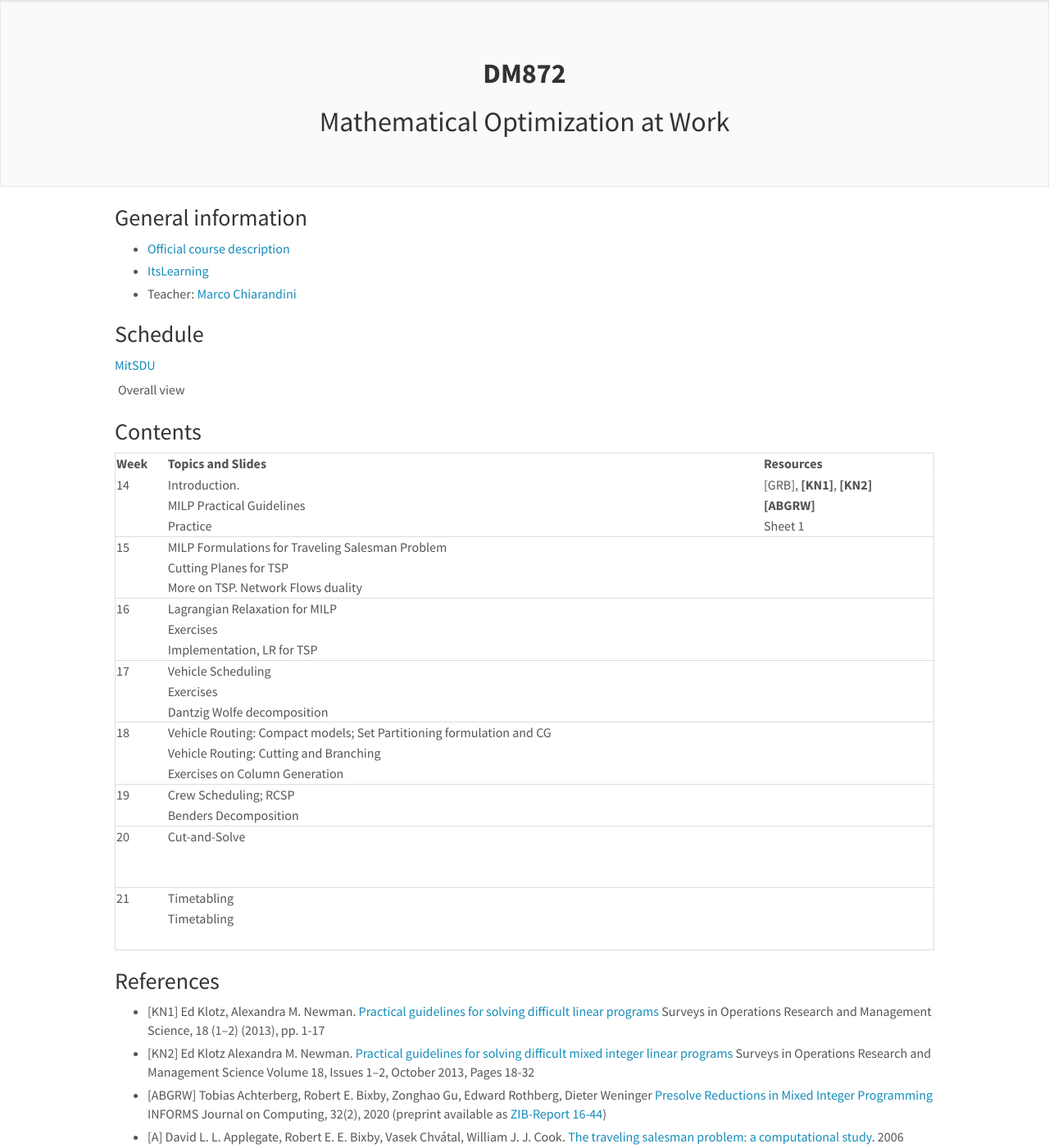
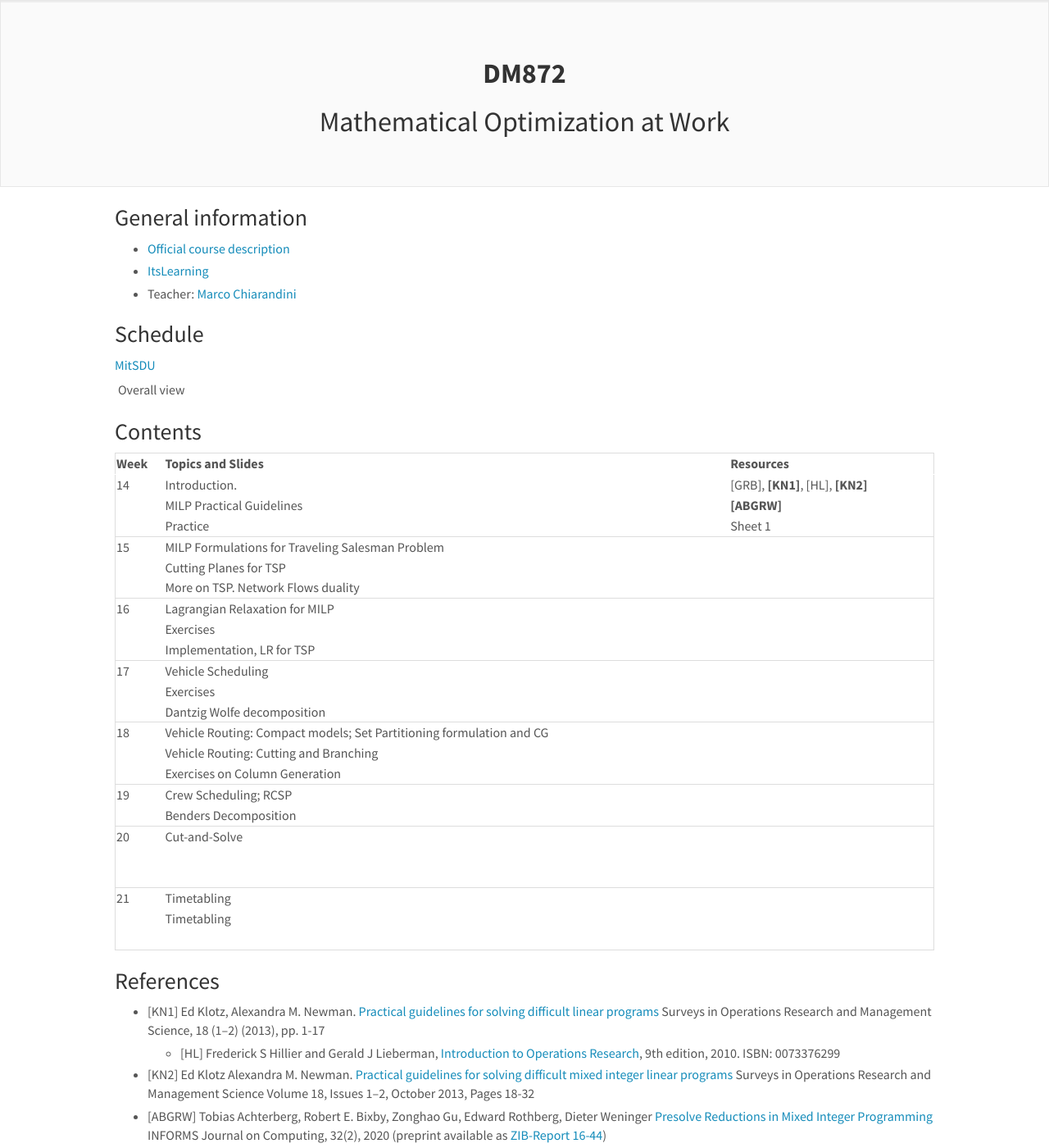
Before and after one commit to DM872/dm872.github.io, a Jekyll site: the page built from index.md, in a window 1280 px wide and 1400 px high. Shown: the whole window at 82% size. Built offline with Jekyll 4.4.1, drawn with Linux system fonts in a browser that asks for light colours; nearby versions of some CDN libraries; comment, search, counter and statistics services are not loaded.

Commit message:
added reference

```diff
--- a/index.md
+++ b/index.md
@@ -52,39 +52,39 @@ w3.includeHTML();
 
 
 
-| Week | Topics and Slides                                                    | Resources                   |
-|------+----------------------------------------------------------------------+-----------------------------|
-|   14 | Introduction.                                                        | [GRB], **[KN1]**, **[KN2]** |
-|      | MILP Practical Guidelines                                            | **[ABGRW]**                 |
-|      | Practice                                                             | Sheet 1                     |
-|------+----------------------------------------------------------------------+-----------------------------|
-|   15 | MILP Formulations for Traveling Salesman Problem                     |                             |
-|      | Cutting Planes for TSP                                               |                             |
-|      | More on TSP. Network Flows duality                                   |                             |
-|------+----------------------------------------------------------------------+-----------------------------|
-|   16 | Lagrangian Relaxation for MILP                                       |                             |
-|      | Exercises                                                            |                             |
-|      | Implementation, LR for TSP                                           |                             |
-|------+----------------------------------------------------------------------+-----------------------------|
-|   17 | Vehicle Scheduling                                                   |                             |
-|      | Exercises                                                            |                             |
-|      | Dantzig Wolfe decomposition                                          |                             |
-|------+----------------------------------------------------------------------+-----------------------------|
-|   18 | Vehicle Routing: Compact models; Set Partitioning formulation and CG |                             |
-|      | Vehicle Routing: Cutting and Branching                               |                             |
-|      | Exercises on Column Generation                                       |                             |
-|------+----------------------------------------------------------------------+-----------------------------|
-|   19 | Crew Scheduling; RCSP                                                |                             |
-|      | Benders Decomposition                                                |                             |
-|------+----------------------------------------------------------------------+-----------------------------|
-|   20 | Cut-and-Solve                                                        |                             |
-|      |                                                                      |                             |
-|      |                                                                      |                             |
-|------+----------------------------------------------------------------------+-----------------------------|
-|   21 | Timetabling                                                          |                             |
-|      | Timetabling                                                          |                             |
-|      |                                                                      |                             |
-|------+----------------------------------------------------------------------+-----------------------------|
+| Week | Topics and Slides                                                    | Resources                         |
+|------+----------------------------------------------------------------------+-----------------------------------|
+|   14 | Introduction.                                                        | [GRB], **[KN1]**, [HL], **[KN2]** |
+|      | MILP Practical Guidelines                                            | **[ABGRW]**                       |
+|      | Practice                                                             | Sheet 1                           |
+|------+----------------------------------------------------------------------+-----------------------------------|
+|   15 | MILP Formulations for Traveling Salesman Problem                     |                                   |
+|      | Cutting Planes for TSP                                               |                                   |
+|      | More on TSP. Network Flows duality                                   |                                   |
+|------+----------------------------------------------------------------------+-----------------------------------|
+|   16 | Lagrangian Relaxation for MILP                                       |                                   |
+|      | Exercises                                                            |                                   |
+|      | Implementation, LR for TSP                                           |                                   |
+|------+----------------------------------------------------------------------+-----------------------------------|
+|   17 | Vehicle Scheduling                                                   |                                   |
+|      | Exercises                                                            |                                   |
+|      | Dantzig Wolfe decomposition                                          |                                   |
+|------+----------------------------------------------------------------------+-----------------------------------|
+|   18 | Vehicle Routing: Compact models; Set Partitioning formulation and CG |                                   |
+|      | Vehicle Routing: Cutting and Branching                               |                                   |
+|      | Exercises on Column Generation                                       |                                   |
+|------+----------------------------------------------------------------------+-----------------------------------|
+|   19 | Crew Scheduling; RCSP                                                |                                   |
+|      | Benders Decomposition                                                |                                   |
+|------+----------------------------------------------------------------------+-----------------------------------|
+|   20 | Cut-and-Solve                                                        |                                   |
+|      |                                                                      |                                   |
+|      |                                                                      |                                   |
+|------+----------------------------------------------------------------------+-----------------------------------|
+|   21 | Timetabling                                                          |                                   |
+|      | Timetabling                                                          |                                   |
+|      |                                                                      |                                   |
+|------+----------------------------------------------------------------------+-----------------------------------|
 
 ### References
 
@@ -96,6 +96,10 @@ w3.includeHTML();
   programs](https://doi.org/10.1016/j.sorms.2012.11.001) Surveys in
   Operations Research and Management Science, 18 (1–2) (2013), pp. 1-17
 
+  - [HL] Frederick S Hillier and Gerald J Lieberman, [Introduction to
+    Operations
+    Research](http://highered.mcgraw-hill.com/sites/0073376299/information_center_view0/),
+    9th edition, 2010. ISBN: 0073376299
 
 - [KN2] Ed Klotz Alexandra M. Newman. [Practical guidelines for solving
   difficult mixed integer linear
```
